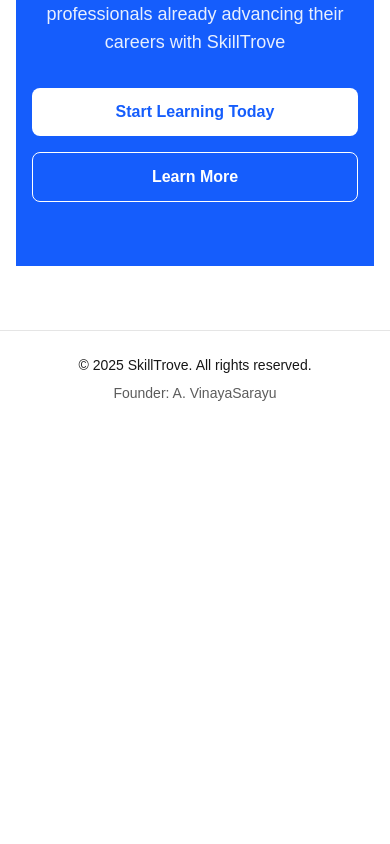
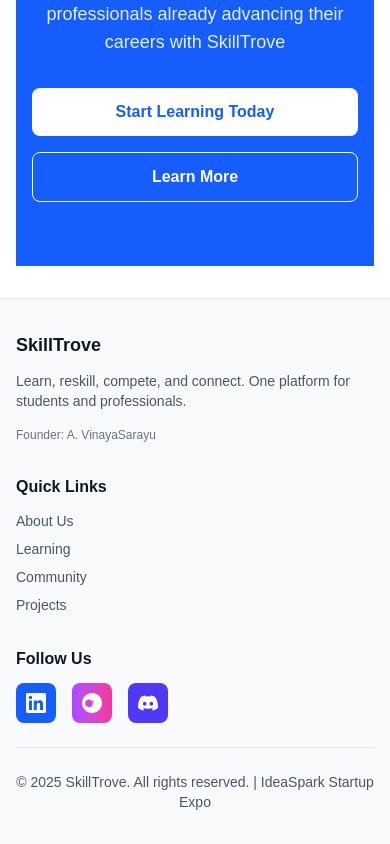
Before and after one commit to sarayu1201/SkillTrove, a Next.js app in the folder ideaspark-skilltrove/: page / in a window 390 px wide. Shown: the part 3233-4077 px from the top of the page. Before the commit the page ends 3660 px from the top, so only its background shows below. Built offline with nearby package versions, Linux system fonts and the light colour scheme.

Commit message:
Enhance footer design with responsive layout and social media links
Co-authored-by: allampallisarayu64 <allampallisarayu64@gmail.com>

```diff
--- a/ideaspark-skilltrove/src/app/layout.tsx
+++ b/ideaspark-skilltrove/src/app/layout.tsx
@@ -27,7 +27,7 @@ export default function RootLayout({
 }>) {
   return (
     <html lang="en" suppressHydrationWarning>
-      <body className={`${geistSans.variable} ${geistMono.variable} antialiased bg-background text-foreground min-h-screen`}>
+      <body className={`${geistSans.variable} ${geistMono.variable} antialiased bg-background text-foreground min-h-screen flex flex-col`}>
         <ThemeProvider>
           <header className="border-b border-black/10 dark:border-white/10 sticky top-0 z-40 bg-background/80 backdrop-blur">
             <div className="max-w-6xl mx-auto px-4 py-3 flex items-center justify-between">
@@ -48,11 +48,73 @@ export default function RootLayout({
               </div>
             </div>
           </header>
-          <main className="max-w-6xl mx-auto px-4 py-8">{children}</main>
-          <footer className="border-t border-black/10 dark:border-white/10 py-6 mt-8">
-            <div className="max-w-6xl mx-auto px-4 text-sm flex flex-col sm:flex-row items-center justify-between gap-2">
-              <p>© {new Date().getFullYear()} SkillTrove. All rights reserved.</p>
-              <p className="opacity-70">Founder: A. VinayaSarayu</p>
+          <main className="flex-1 max-w-6xl mx-auto px-4 py-8 w-full">{children}</main>
+          <footer className="border-t border-black/10 dark:border-white/10 py-8 bg-gray-50 dark:bg-gray-800">
+            <div className="max-w-6xl mx-auto px-4">
+              <div className="grid md:grid-cols-3 gap-8 mb-6">
+                <div>
+                  <h3 className="font-bold text-lg mb-3 text-gray-900 dark:text-white">SkillTrove</h3>
+                  <p className="text-sm text-gray-600 dark:text-gray-300 mb-4">
+                    Learn, reskill, compete, and connect. One platform for students and professionals.
+                  </p>
+                  <p className="text-xs text-gray-500 dark:text-gray-400">Founder: A. VinayaSarayu</p>
+                </div>
+
+                <div>
+                  <h4 className="font-semibold mb-3 text-gray-900 dark:text-white">Quick Links</h4>
+                  <div className="space-y-2">
+                    <Link href="/about" className="block text-sm text-gray-600 dark:text-gray-300 hover:text-blue-600 dark:hover:text-blue-400 transition-colors">About Us</Link>
+                    <Link href="/skillquest" className="block text-sm text-gray-600 dark:text-gray-300 hover:text-blue-600 dark:hover:text-blue-400 transition-colors">Learning</Link>
+                    <Link href="/community" className="block text-sm text-gray-600 dark:text-gray-300 hover:text-blue-600 dark:hover:text-blue-400 transition-colors">Community</Link>
+                    <Link href="/projects" className="block text-sm text-gray-600 dark:text-gray-300 hover:text-blue-600 dark:hover:text-blue-400 transition-colors">Projects</Link>
+                  </div>
+                </div>
+
+                <div>
+                  <h4 className="font-semibold mb-3 text-gray-900 dark:text-white">Follow Us</h4>
+                  <div className="flex gap-4">
+                    <a
+                      href="https://linkedin.com/company/skilltrove"
+                      target="_blank"
+                      rel="noopener noreferrer"
+                      className="w-10 h-10 bg-blue-600 text-white rounded-lg flex items-center justify-center hover:bg-blue-700 transition-colors"
+                      aria-label="LinkedIn"
+                    >
+                      <svg className="w-5 h-5" fill="currentColor" viewBox="0 0 24 24">
+                        <path d="M20.447 20.452h-3.554v-5.569c0-1.328-.027-3.037-1.852-3.037-1.853 0-2.136 1.445-2.136 2.939v5.667H9.351V9h3.414v1.561h.046c.477-.9 1.637-1.85 3.37-1.85 3.601 0 4.267 2.37 4.267 5.455v6.286zM5.337 7.433c-1.144 0-2.063-.926-2.063-2.065 0-1.138.92-2.063 2.063-2.063 1.14 0 2.064.925 2.064 2.063 0 1.139-.925 2.065-2.064 2.065zm1.782 13.019H3.555V9h3.564v11.452zM22.225 0H1.771C.792 0 0 .774 0 1.729v20.542C0 23.227.792 24 1.771 24h20.451C23.2 24 24 23.227 24 22.271V1.729C24 .774 23.2 0 22.222 0h.003z"/>
+                      </svg>
+                    </a>
+                    <a
+                      href="https://instagram.com/skilltrove"
+                      target="_blank"
+                      rel="noopener noreferrer"
+                      className="w-10 h-10 bg-gradient-to-r from-purple-500 to-pink-500 text-white rounded-lg flex items-center justify-center hover:from-purple-600 hover:to-pink-600 transition-all"
+                      aria-label="Instagram"
+                    >
+                      <svg className="w-5 h-5" fill="currentColor" viewBox="0 0 24 24">
+                        <path d="M12.017 0C5.396 0 .029 5.367.029 11.987c0 6.62 5.367 11.987 11.988 11.987 6.62 0 11.987-5.367 11.987-11.987C24.014 5.367 18.637.001 12.017.001zM8.449 16.988c-1.297 0-2.448-.49-3.323-1.297C4.198 14.895 3.708 13.744 3.708 12.447s.49-2.448 1.297-3.323c.875-.807 2.026-1.297 3.323-1.297s2.448.49 3.323 1.297c.807.875 1.297 2.026 1.297 3.323s-.49 2.448-1.297 3.323c-.875.807-2.026 1.297-3.323 1.297zm7.83-9.281h-1.297v1.297h1.297V7.707zm-3.323 1.297c.718 0 1.297.579 1.297 1.297s-.579 1.297-1.297 1.297-1.297-.579-1.297-1.297.579-1.297 1.297-1.297z"/>
+                      </svg>
+                    </a>
+                    <a
+                      href="https://discord.gg/skilltrove"
+                      target="_blank"
+                      rel="noopener noreferrer"
+                      className="w-10 h-10 bg-indigo-600 text-white rounded-lg flex items-center justify-center hover:bg-indigo-700 transition-colors"
+                      aria-label="Discord"
+                    >
+                      <svg className="w-5 h-5" fill="currentColor" viewBox="0 0 24 24">
+                        <path d="M20.317 4.37a19.791 19.791 0 0 0-4.885-1.515.074.074 0 0 0-.079.037c-.21.375-.444.864-.608 1.25a18.27 18.27 0 0 0-5.487 0 12.64 12.64 0 0 0-.617-1.25.077.077 0 0 0-.079-.037A19.736 19.736 0 0 0 3.677 4.37a.07.07 0 0 0-.032.027C.533 9.046-.32 13.58.099 18.057a.082.082 0 0 0 .031.057 19.9 19.9 0 0 0 5.993 3.03.078.078 0 0 0 .084-.028c.462-.63.874-1.295 1.226-1.994a.076.076 0 0 0-.041-.106 13.107 13.107 0 0 1-1.872-.892.077.077 0 0 1-.008-.128 10.2 10.2 0 0 0 .372-.292.074.074 0 0 1 .077-.01c3.928 1.793 8.18 1.793 12.062 0a.074.074 0 0 1 .078.01c.12.098.246.198.373.292a.077.077 0 0 1-.006.127 12.299 12.299 0 0 1-1.873.892.077.077 0 0 0-.041.107c.36.698.772 1.362 1.225 1.993a.076.076 0 0 0 .084.028 19.839 19.839 0 0 0 6.002-3.03.077.077 0 0 0 .032-.054c.5-5.177-.838-9.674-3.549-13.66a.061.061 0 0 0-.031-.03zM8.02 15.33c-1.183 0-2.157-1.085-2.157-2.419 0-1.333.956-2.419 2.157-2.419 1.21 0 2.176 1.096 2.157 2.42 0 1.333-.956 2.418-2.157 2.418zm7.975 0c-1.183 0-2.157-1.085-2.157-2.419 0-1.333.955-2.419 2.157-2.419 1.21 0 2.176 1.096 2.157 2.42 0 1.333-.946 2.418-2.157 2.418z"/>
+                      </svg>
+                    </a>
+                  </div>
+                </div>
+              </div>
+
+              <div className="border-t border-gray-200 dark:border-gray-700 pt-6 text-center">
+                <p className="text-sm text-gray-600 dark:text-gray-300">
+                  © {new Date().getFullYear()} SkillTrove. All rights reserved. | IdeaSpark Startup Expo
+                </p>
+              </div>
             </div>
           </footer>
         </ThemeProvider>
```
Also changed, not shown: 1 other file (tests, documents, lock files or other folders).
